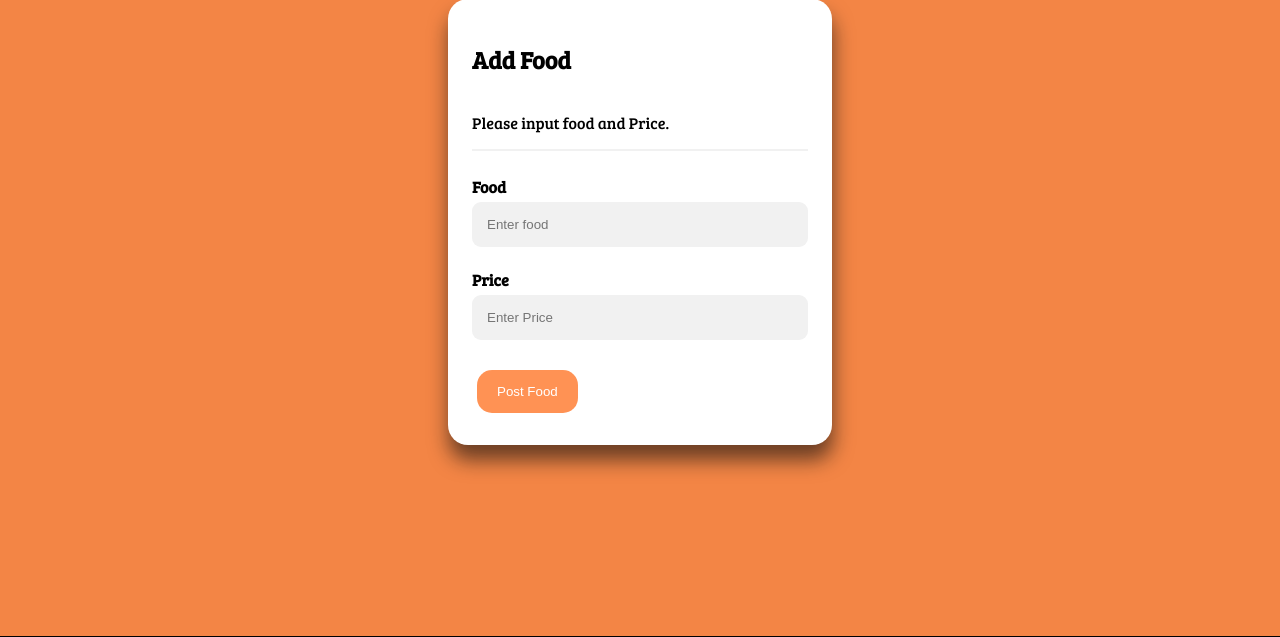
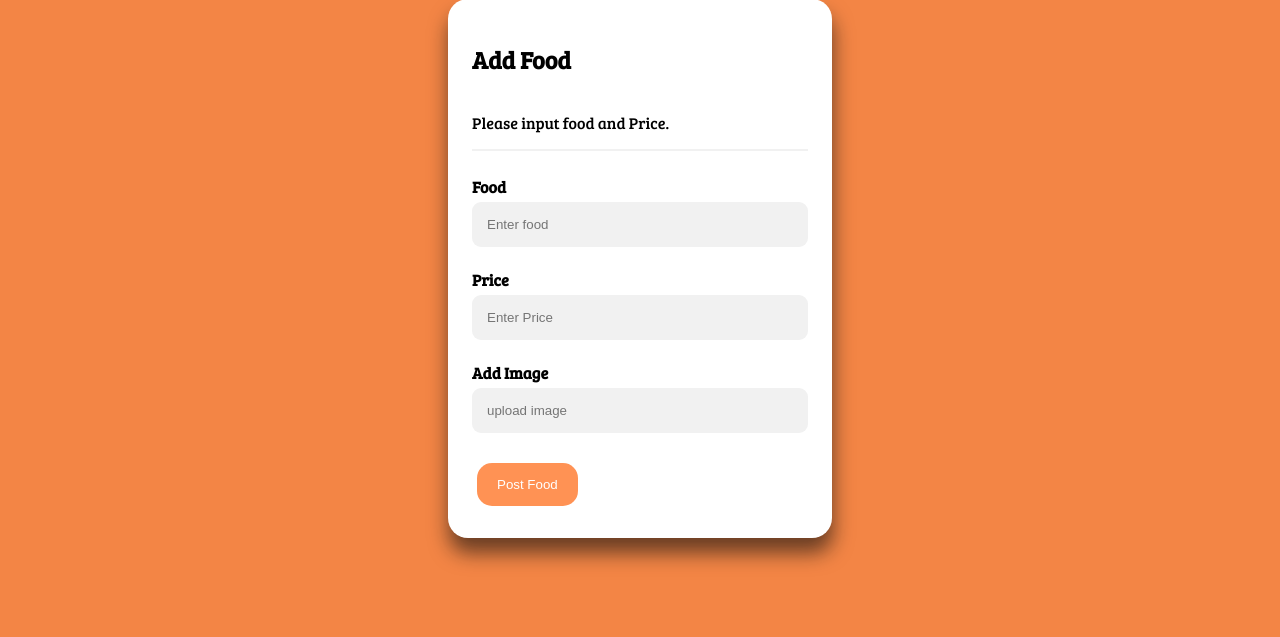
Before and after one commit to akpante3/fast-food-fast, a PHP site: page /newfood.html in a window 1280 px wide. Shown: the part 106-743 px from the top of the page. Run offline with PHP 8.4, Linux system fonts and the light colour scheme; some libraries are stand-ins or nearby versions; some web fonts are replaced.

Commit message:
feature [ #160912741 ] get menu

```diff
--- a/UI/css/style.css
+++ b/UI/css/style.css
@@ -222,7 +222,7 @@ button:hover {
     display: grid;
     grid-template-columns: 1fr 1fr 1fr 1fr;
     grid-gap: 1.5em;
-    grid-auto-rows: minmax(300px, auto);
+    grid-auto-rows: minmax(300px, 400px);
     margin: 0 auto;
     text-align: center;
 }
@@ -429,7 +429,7 @@ button {
     grid-template-columns: 1fr 1fr;
     padding: 0px;
     grid-gap: 0.3em;
-    grid-auto-rows: minmax(200px, auto);
+    grid-auto-rows: minmax(400px, 400px);
 }
 .home-page{
     width: 90%;
@@ -452,7 +452,7 @@ button {
         display: grid;
         grid-template-columns:1fr;
         grid-gap: 0.5em;
-        grid-auto-rows: minmax(100px, auto);
+        grid-auto-rows: minmax(100px, 300px);
     }
     .orders{
         width: 90%;
--- a/UI/js/index.js
+++ b/UI/js/index.js
@@ -3,7 +3,7 @@ $('document').ready(() =>  {
     const appendMenu = (menu) => {
 
         menu.forEach(meal => {
-            const template =`<div><img src="https://encrypted-tbn0.gstatic.com/images?q=tbn:ANd9GcRymeOAHIZOShcIgKfAXzn04bASkye0gr2Sqmscl_hKrfaqwVdp" alt="food"><p> ${meal.food}  </p>
+            const template =`<div><img src="${meal.image}" alt="food"><p> ${meal.food}  </p>
             <br>
             <p>Price: ${meal.price}</p>
             <br>
--- a/UI/js/menu.js
+++ b/UI/js/menu.js
@@ -12,11 +12,12 @@ $('document').ready(() =>  {
        e.preventDefault();
        const food =$('input.food').val();
        const price = $('input.price').val();
+       const image = $('input.image').val();
 
        const token = window.localStorage.getItem(Access_Key);
        fetch('http://localhost:8000/api/v1/menu', {
             method : 'post',
-            body : JSON.stringify({food, price }),
+            body : JSON.stringify({food, price, image}),
             headers : {
                 'Accept' : 'application/json',
                 'Content-Type':'application/json',
--- a/UI/newfood.html
+++ b/UI/newfood.html
@@ -47,6 +47,9 @@
 
                     <label for="email"><b>Price</b></label>
                     <input type="text" placeholder="Enter Price" class="price" name="price" required>
+
+                    <label for="email"><b>Add Image</b></label>
+                    <input type="text" placeholder="upload image" class="image" name="image" required>
                     <div class="clearfix">
                         <button type="submit" class="postbtn">Post Food</button>
                     </div>
--- a/server/app/controllers/orders.js
+++ b/server/app/controllers/orders.js
@@ -20,12 +20,12 @@ const menu = () => {
 /**  POST new  food
  *  @param {string} food
  *  @param {string} price
- * @param {string} username
+ * @param {string} image
  * @return {obj} new food
  * @public
 */
-const newFood = (food, price) => {
-  return newfoodDb(food, price).then((data) => {
+const newFood = (food, price, image) => {
+  return newfoodDb(food, price, image).then((data) => {
     return Promise.resolve(data);
   });
 };
--- a/server/app/db/schema.sql
+++ b/server/app/db/schema.sql
@@ -1,3 +1,6 @@
+-- CREATE EXTENSION IF NOT EXISTS pgcrypto
+-- id UUID PRIMRY KEY DEFAULT gen_random_uuid()
+
  CREATE TABLE IF NOT EXISTS users
 (
 id serial primary key,
@@ -11,7 +14,8 @@ CREATE TABLE IF NOT EXISTS menu
 (
   foodId serial NOT NULL primary key,
   food text not null,
-  price varchar(15) not null
+  price varchar(15) not null,
+  image text null
 );
 
 CREATE TABLE IF NOT EXISTS orders
--- a/server/app/middlewares/orders.js
+++ b/server/app/middlewares/orders.js
@@ -24,7 +24,7 @@ const getMenu = (req, res) => {
  * @public
 */
 const postFood = (req, res) => {
-  newFood(req.body.food, req.body.price).then((posted) => {
+  newFood(req.body.food, req.body.price, req.body.image).then((posted) => {
     res.status(201).send({
       status: 'success',
       message: 'food was posted successfully',
```
Also changed, not shown: server/app/db/ordersDb.js (+6 -3 lines).
